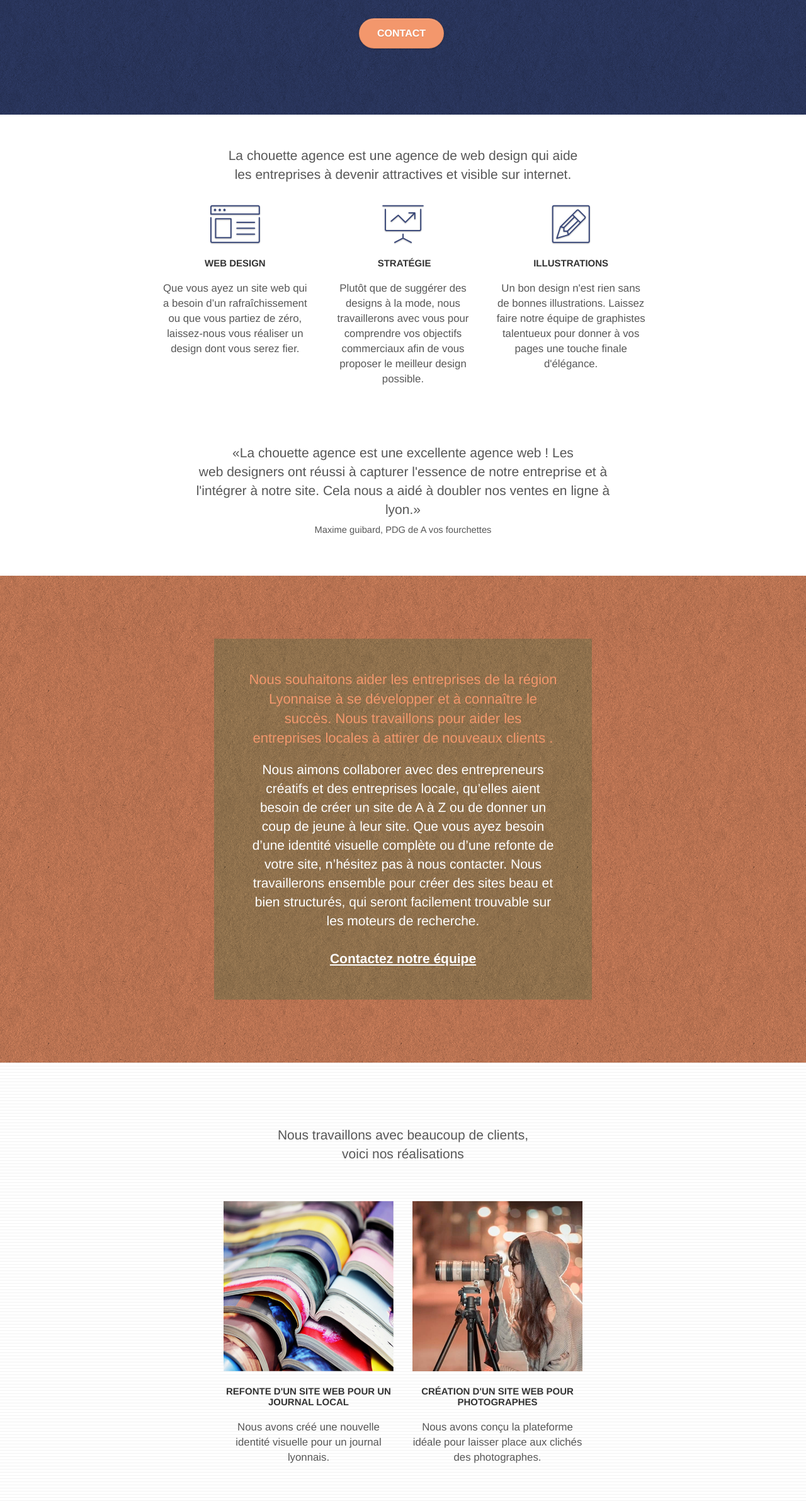
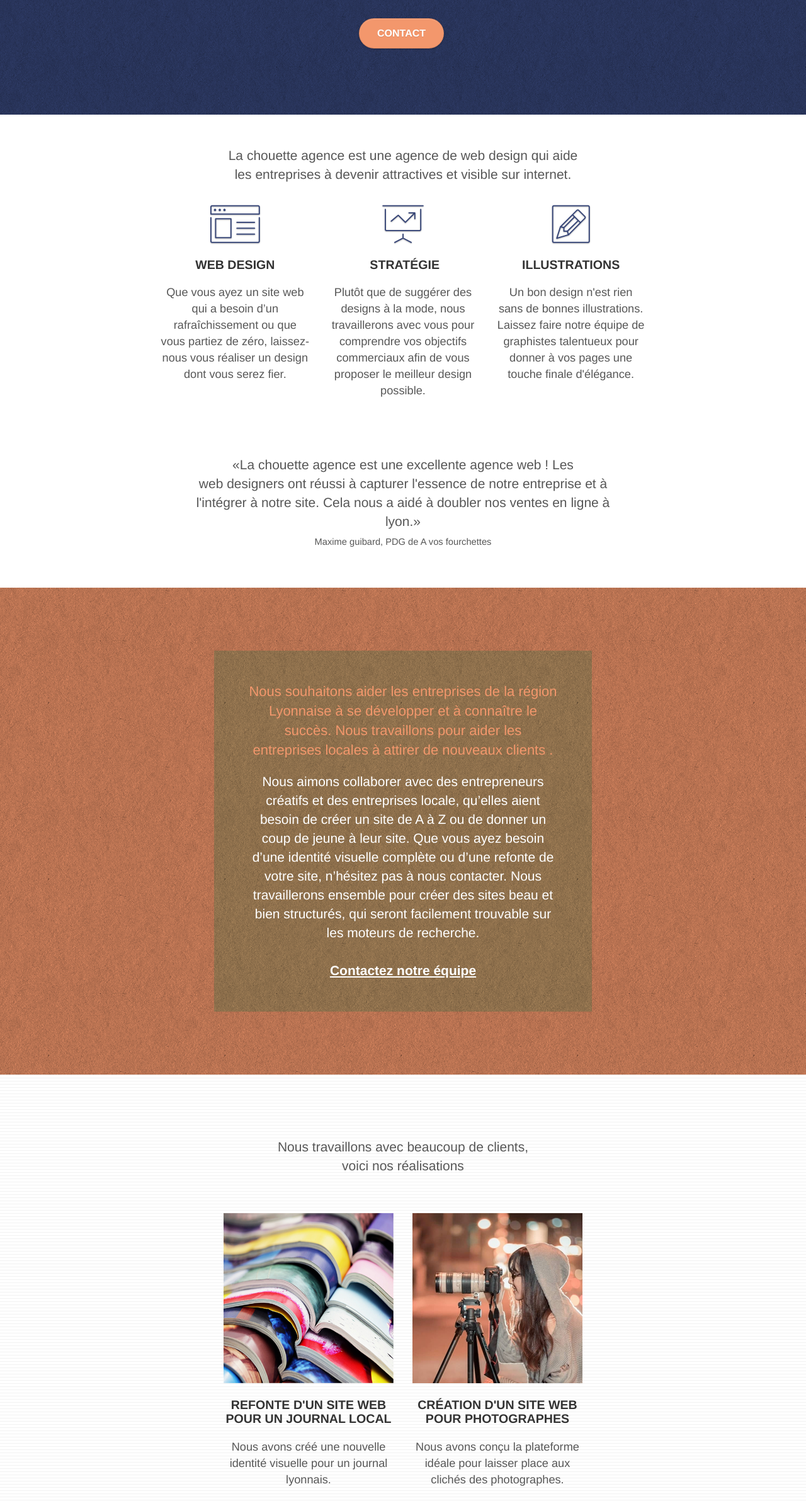
Before and after one commit to Faust-arm/Starting-website, a plain HTML site: page index.html in a window 1280 px wide. Shown: the part 353-2736 px from the top of the page at 63% size. Drawn offline with Linux system fonts and the light colour scheme.

Commit message:
finalisation

```diff
--- a/style.css
+++ b/style.css
@@ -683,7 +683,7 @@ label{
 }
 
 .col-sm-4 p {
-    font-size: 1.2em;
+    font-size: 1.3em;
 }
 
 .col-sm-12 p {
@@ -699,7 +699,7 @@ label{
 }
 
 .texte-photo{
-    font-size: 1.2em;
+    font-size: 1.3em;
 
 }
 .tight-width-whitespace {
@@ -733,7 +733,7 @@ h2 {
 }
 
 h3 {
-    font-size: 15px;
+    font-size: 1.4em;
     text-transform: uppercase;
     font-weight: 700;
     color: #333333!important;
@@ -795,6 +795,10 @@ h4 {
 
 .bgc-atomic-tangerine {
     background-color: #F3976C;
+}
+
+.font-page2{
+    background-color: #364577;
 }
 
 .tc-white {
```
Also changed, not shown: page2.html (+1 -1 lines).
